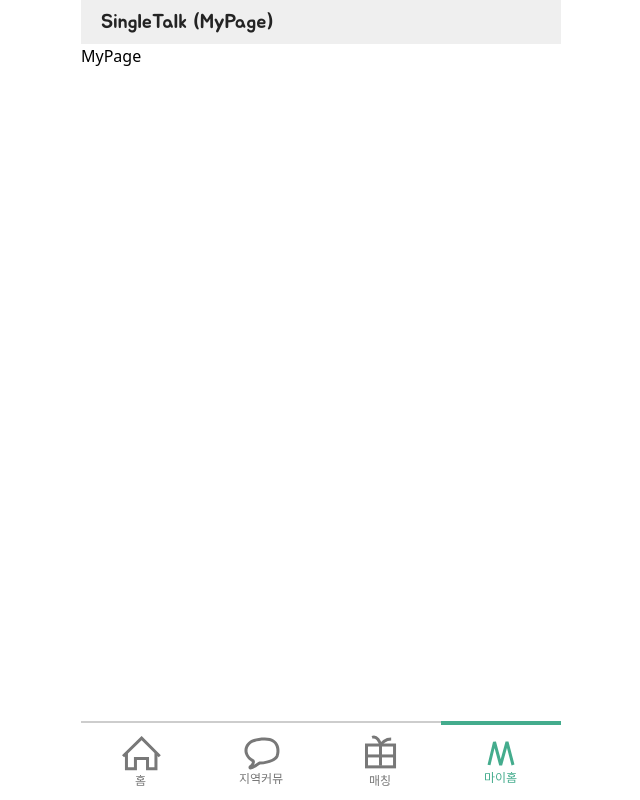
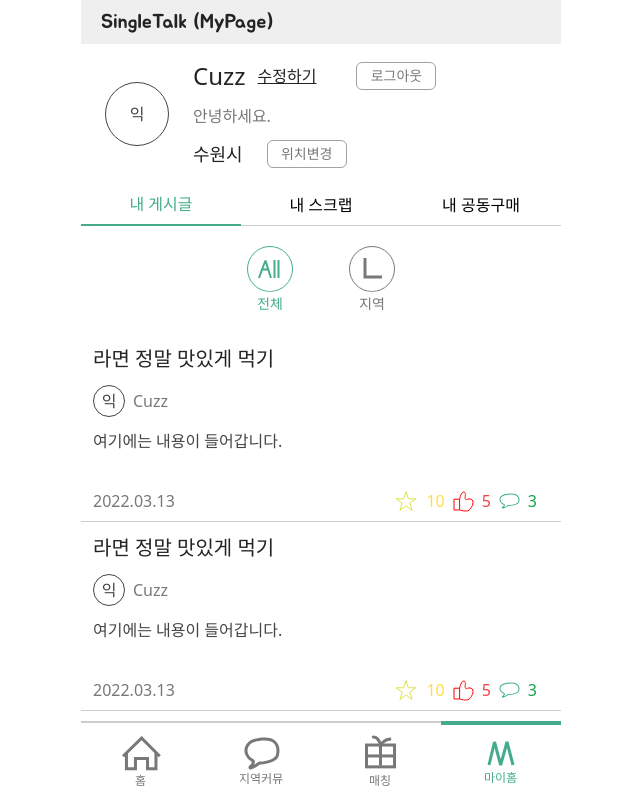
Before and after one commit to rygus9/singletalk-front, a React (Create React App) app: page /mypage in a window 1280 px wide. Shown: the top 800 px of the page, without its empty margins (319-959 px from the left). Built offline with nearby package versions, Linux system fonts and the light colour scheme; the HTML template or start-up script is replaced by a standard one.

Commit message:
mypage done

```diff
--- a/src/App.tsx
+++ b/src/App.tsx
@@ -6,6 +6,7 @@ import Board from "components/page/board/Board";
 import BoardCreate from "components/page/board/BoardCreate";
 import GlobalBoardList from "components/page/board/GlobalBoardList";
 import LocalBoardList from "components/page/board/LocalBoardList";
+import MatchCreate from "components/page/matching/MatchCreate";
 import MatchList from "components/page/matching/MatchList";
 import MyPage from "components/page/mypage/MyPage";
 import { Route, Routes } from "react-router-dom";
@@ -68,6 +69,10 @@ function App() {
           element={headerWrapping(bottomNavWrapping(<MatchList />), "(Match)")}
         ></Route>
         <Route
+          path="/matching/create"
+          element={headerWrapping(<MatchCreate />, "(write)")}
+        ></Route>
+        <Route
           path="/mypage"
           element={headerWrapping(bottomNavWrapping(<MyPage />), "(MyPage)")}
         ></Route>
--- /dev/null
+++ b/src/components/atom/icon/category/Local.tsx
@@ -0,0 +1,34 @@
+export default function Local({ colored = false }: { colored?: boolean }) {
+  return (
+    <svg
+      width="62"
+      height="67"
+      viewBox="0 0 62 67"
+      fill="none"
+      xmlns="http://www.w3.org/2000/svg"
+    >
+      <g clip-path="url(#clip0_79_941)">
+        <circle
+          cx="31"
+          cy="23"
+          r="22.5"
+          stroke={colored ? "#44AC8D" : "#787878"}
+        />
+        <path
+          d="M24 12V31H41"
+          stroke={colored ? "#44AC8D" : "#787878"}
+          strokeWidth="3"
+        />
+      </g>
+      <path
+        d="M22.1674 53.242V55.3C22.1674 57.484 20.6414 59.864 18.8074 60.732L19.4794 61.656C21.4954 60.662 23.1054 57.974 23.1054 55.3V53.242H22.1674ZM22.3914 53.242V55.3C22.3914 57.932 24.0154 60.396 26.0594 61.348L26.7174 60.424C24.8554 59.626 23.3294 57.442 23.3294 55.3V53.242H22.3914ZM19.2274 52.724V53.704H26.2974V52.724H19.2274ZM28.0054 51.436V64.092H29.1674V51.436H28.0054ZM37.4543 53.298V54.25H41.3183V53.298H37.4543ZM37.4543 56.126V57.092H41.3183V56.126H37.4543ZM33.6603 59.598V60.536H40.9403V64.092H42.1023V59.598H33.6603ZM40.9403 51.436V58.898H42.1023V51.436H40.9403ZM35.1443 52.136C33.2683 52.136 31.8823 53.396 31.8823 55.188C31.8823 56.98 33.2683 58.226 35.1443 58.226C37.0063 58.226 38.4063 56.98 38.4063 55.188C38.4063 53.396 37.0063 52.136 35.1443 52.136ZM35.1443 53.13C36.3763 53.13 37.3003 53.984 37.3003 55.188C37.3003 56.392 36.3763 57.232 35.1443 57.232C33.9123 57.232 33.0023 56.392 33.0023 55.188C33.0023 53.984 33.9123 53.13 35.1443 53.13Z"
+        fill={colored ? "#44AC8D" : "#787878"}
+      />
+      <defs>
+        <clipPath id="clip0_79_941">
+          <rect width="62" height="45.7833" fill="white" />
+        </clipPath>
+      </defs>
+    </svg>
+  );
+}
--- a/src/components/mocular/common/BottomNav.tsx
+++ b/src/components/mocular/common/BottomNav.tsx
@@ -37,7 +37,7 @@ export default function BottomNav() {
   const nowNav = location.pathname;
 
   return (
-    <nav className="fixed bottom-0 w-screen max-w-[30rem] m-auto z-40">
+    <nav className="fixed bottom-0 w-screen max-w-[30rem] m-auto z-40 bg-white">
       <ul className="flex">
         {bottomNavElem.map((elem, index) => (
           <li
--- /dev/null
+++ b/src/components/mocular/mypage/BoardTypeNav.tsx
@@ -0,0 +1,35 @@
+import All from "components/atom/icon/category/All";
+import Local from "components/atom/icon/category/Local";
+import { cls } from "util/utils";
+import useSubtype from "./hook/useSubtype";
+
+export default function BoardTypeNav() {
+  const { subtype, setSubtype } = useSubtype();
+
+  return (
+    <>
+      <div className="py-5 flex justify-center items-center space-x-10">
+        <div
+          className={cls("cursor-pointer")}
+          onClick={() => {
+            setSubtype("All");
+          }}
+        >
+          {subtype === "All" ? <All colored={true}></All> : <All></All>}
+        </div>
+        <div
+          className={cls("cursor-pointer")}
+          onClick={() => {
+            setSubtype("Local");
+          }}
+        >
+          {subtype === "Local" ? (
+            <Local colored={true}></Local>
+          ) : (
+            <Local></Local>
+          )}
+        </div>
+      </div>
+    </>
+  );
+}
--- /dev/null
+++ b/src/components/mocular/mypage/MyInfo.tsx
@@ -0,0 +1,50 @@
+import NormalButton from "components/atom/button/NormalButton";
+
+export interface MyPageInfo {
+  nickname: string;
+  introduce: string;
+  location: string;
+  imageSrc: string | null;
+}
+
+export default function MyInfo() {
+  const myInfo: MyPageInfo = {
+    nickname: "Cuzz",
+    introduce: "안녕하세요.",
+    location: "수원시",
+    imageSrc: null,
+  };
+  return (
+    <header className="flex items-center">
+      <div className="px-6">
+        {myInfo.imageSrc ? (
+          <img
+            src={myInfo.imageSrc}
+            alt="Profile"
+            className="w-16 h-16 rounded-full object-cover"
+          ></img>
+        ) : (
+          <div className="w-16 h-16 rounded-full border border-black flex justify-center items-center text-black">
+            익
+          </div>
+        )}
+      </div>
+      <div className="py-4">
+        <div className="flex items-center">
+          <h3 className="text-2xl mr-3 text-deepBlack">{myInfo.nickname}</h3>
+          <span className="underline mr-10 text-deepBlack">수정하기</span>
+          <NormalButton type="button" size="sm">
+            로그아웃
+          </NormalButton>
+        </div>
+        <p className="py-3 text-lightBlack">{myInfo.introduce}</p>
+        <div className="flex items-center">
+          <h5 className="text-lg mr-6 text-deepBlack">{myInfo.location}</h5>
+          <NormalButton type="button" size="sm">
+            위치변경
+          </NormalButton>
+        </div>
+      </div>
+    </header>
+  );
+}
--- /dev/null
+++ b/src/components/mocular/mypage/MyPageNav.tsx
@@ -0,0 +1,35 @@
+import { cls } from "util/utils";
+import useType from "./hook/useType";
+
+export type MypageBoardType = "board" | "scrap" | "buy";
+
+export default function MyPageNav() {
+  const navElem: { text: string; type: MypageBoardType }[] = [
+    { text: "내 게시글", type: "board" },
+    { text: "내 스크랩", type: "scrap" },
+    { text: "내 공동구매", type: "buy" },
+  ];
+
+  const { type, onTypeSet } = useType();
+
+  return (
+    <nav className="pt-2">
+      <ul className="list-none flex items-center text-center cursor-pointer">
+        {navElem.map((elem) => (
+          <li
+            key={elem.text}
+            className={cls(
+              "w-full pb-2",
+              type === elem.type
+                ? "border-deepGreen text-deepGreen border-b-2"
+                : "border-gray border-b"
+            )}
+            onClick={() => onTypeSet(elem.type)}
+          >
+            {elem.text}
+          </li>
+        ))}
+      </ul>
+    </nav>
+  );
+}
--- /dev/null
+++ b/src/components/mocular/mypage/hook/useSubtype.ts
@@ -0,0 +1,20 @@
+import { useCallback } from "react";
+import { useSearchParams } from "react-router-dom";
+
+export default function useSubtype() {
+  const [searchParams, setSearchParams] = useSearchParams();
+  let subtype = searchParams.get("subtype");
+  if (!subtype) {
+    subtype = "All";
+  }
+
+  const setSubtype = useCallback(
+    (category: string) => {
+      searchParams.set("subtype", category);
+      setSearchParams(searchParams);
+    },
+    [searchParams, setSearchParams]
+  );
+
+  return { subtype, setSubtype };
+}
--- /dev/null
+++ b/src/components/mocular/mypage/hook/useType.ts
@@ -0,0 +1,20 @@
+import { useCallback } from "react";
+import { useSearchParams } from "react-router-dom";
+
+export default function useType() {
+  const [searchParams, setSearchParams] = useSearchParams();
+  let type = searchParams.get("type");
+  if (!type) {
+    type = "board";
+  }
+
+  const onTypeSet = useCallback(
+    (category: string) => {
+      searchParams.set("type", category);
+      setSearchParams(searchParams);
+    },
+    [searchParams, setSearchParams]
+  );
+
+  return { type, onTypeSet };
+}
--- /dev/null
+++ b/src/components/page/matching/MatchCreate.tsx
@@ -0,0 +1,77 @@
+import NormalButton from "components/atom/button/NormalButton";
+import Input from "components/atom/input";
+import LabelInput from "components/atom/input/LabelInput";
+import TextArea from "components/atom/textArea";
+import { useForm } from "react-hook-form";
+
+export interface MatchForm {
+  title: string;
+  content: string;
+  link: string;
+  people: number;
+}
+
+export default function MatchCreate() {
+  const {
+    register,
+    handleSubmit,
+    formState: { errors },
+  } = useForm<MatchForm>({ mode: "onSubmit" });
+
+  const onSubmit = (data: MatchForm) => {
+    console.log(data);
+  };
+  const onError = (err: any) => {
+    console.log(err);
+  };
+
+  return (
+    <section className="w-full px-4">
+      <form
+        onSubmit={handleSubmit(onSubmit, onError)}
+        className="space-y-2 mt-10"
+      >
+        <LabelInput
+          label="제목"
+          labelSize="lg"
+          placeholder="제목을 입력하세요"
+          register={register("title", {
+            required: "제목은 필수로 입력해야 합니다.",
+          })}
+          error={errors.title}
+        ></LabelInput>
+        <TextArea
+          label="내용"
+          register={register("content", {
+            required: "내용은 필수로 입력해야 합니다.",
+          })}
+          error={errors.content}
+        ></TextArea>
+        <LabelInput
+          label="오픈채팅링크"
+          labelSize="lg"
+          placeholder="kakaotalk link"
+          register={register("link", {
+            required: "링크는 필수로 입력해야 합니다.",
+          })}
+        ></LabelInput>
+        <div className="flex items-center w-1/2">
+          <span className="w-14 text-lg">인원</span>
+          <Input
+            placeholder="4"
+            type="number"
+            register={register("people", {
+              required: "사람 수는 필수로 입력해야 합니다.",
+            })}
+          ></Input>
+        </div>
+
+        <div className="w-full flex justify-center items-center pt-6">
+          <NormalButton type="submit" size="lg" color="normalColor">
+            제출하기
+          </NormalButton>
+        </div>
+      </form>
+    </section>
+  );
+}
--- a/src/components/page/mypage/MyPage.tsx
+++ b/src/components/page/mypage/MyPage.tsx
@@ -1,3 +1,40 @@
+import MyInfo from "components/mocular/mypage/MyInfo";
+import MyPageNav from "components/mocular/mypage/MyPageNav";
+import useType from "components/mocular/mypage/hook/useType";
+import BoardTypeNav from "components/mocular/mypage/BoardTypeNav";
+import { BoardListType } from "../board/GlobalBoardList";
+import BoardListItem from "components/mocular/board/BoardListItem";
+
 export default function MyPage() {
-  return <div>MyPage</div>;
+  const { type } = useType();
+
+  let mockData: BoardListType[] = [];
+
+  for (let _ of [1, 2, 3, 4, 5]) {
+    mockData.push({
+      title: "라면 정말 맛있게 먹기",
+      userId: "유저1",
+      postId: "포스트1",
+      userNickname: "Cuzz",
+      userImgSrc: null,
+      content: "여기에는 내용이 들어갑니다.",
+      modifiedDate: "2022.03.13",
+      usefulCnt: 10,
+      joyfulCnt: 5,
+      commentCnt: 3,
+    });
+  }
+
+  return (
+    <>
+      <MyInfo />
+      <MyPageNav />
+      <section>{type !== "buy" ? <BoardTypeNav /> : <></>}</section>
+      <main className="mb-20 divide-y divide-gray">
+        {mockData.map((elem, index) => (
+          <BoardListItem {...elem} key={index} />
+        ))}
+      </main>
+    </>
+  );
 }
```
